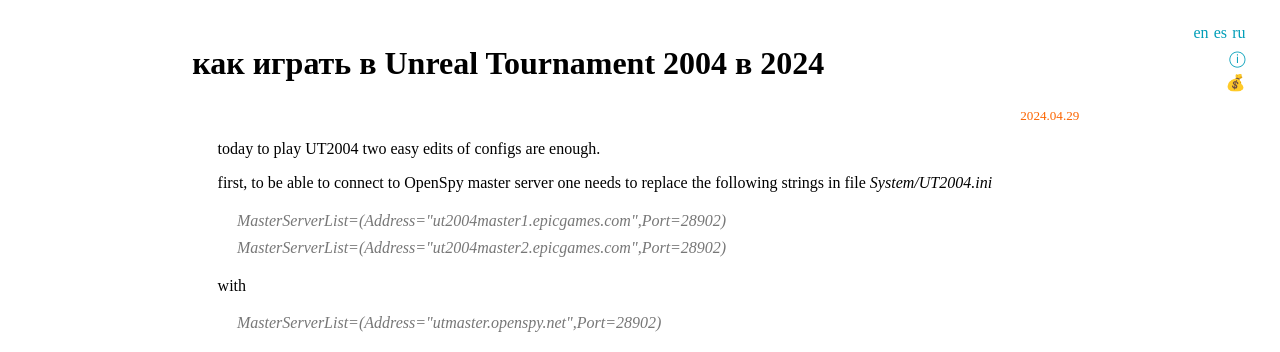
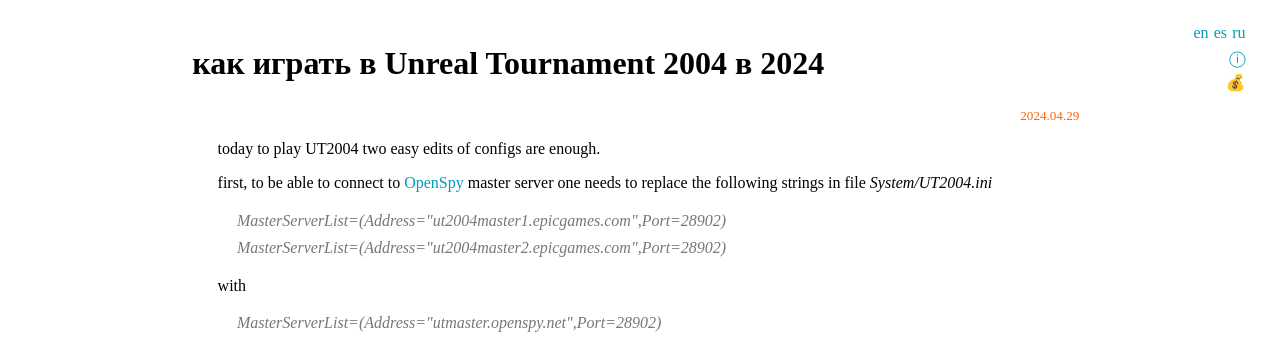
Before and after one commit to slr/slr.github.io, a Jekyll site: the page built from _posts/2024-04-29-how-to-play-ut2004-in-2024.html, in a window 1280 px wide. Shown: the top 352 px of the page. Built offline with Jekyll 4.4.1, drawn with Linux system fonts in a browser that asks for light colours; part of the change alters nothing that is shown.

```diff
--- a/_posts/2024-04-29-how-to-play-ut2004-in-2024.html
+++ b/_posts/2024-04-29-how-to-play-ut2004-in-2024.html
@@ -12,11 +12,11 @@ tags: [tipz]
 <!--lurk-->
 
 <div lang="ru">
-<p>во-первых, чтобы иметь возможность подключаться к мастер-серверу OpenSpy,
+<p>во-первых, чтобы иметь возможность подключаться к мастер-серверу <a href="http://beta.openspy.net/en/server-list/ut2004">OpenSpy</a>,
 необходимо следующие строки в файле <em>System/UT2004.ini</em>
 </div>
 <div lang="en">
-<p>first, to be able to connect to OpenSpy master server
+<p>first, to be able to connect to <a href="http://beta.openspy.net/en/server-list/ut2004">OpenSpy</a> master server
 one needs to replace the following strings in file <em>System/UT2004.ini</em>
 </div>
 <div class="qt">
```
